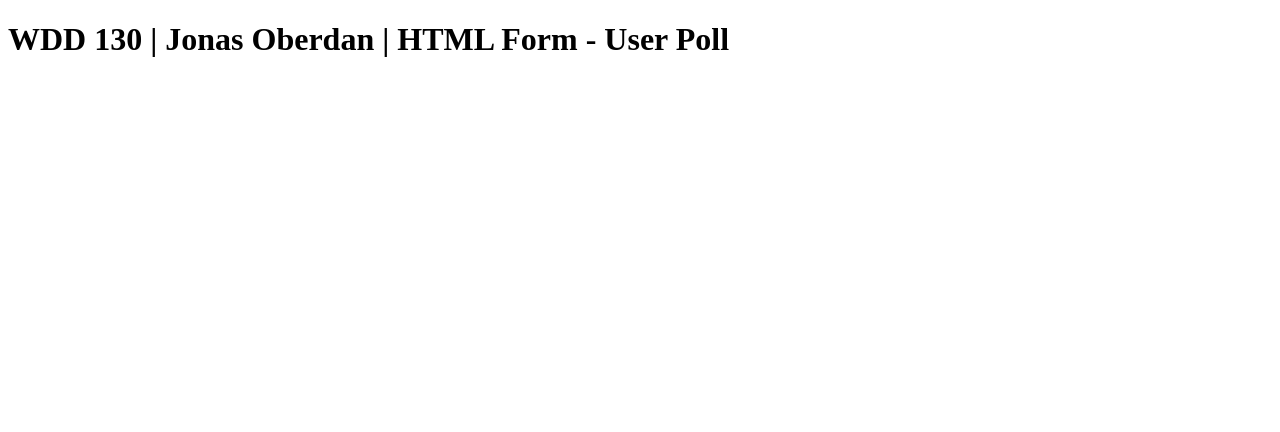
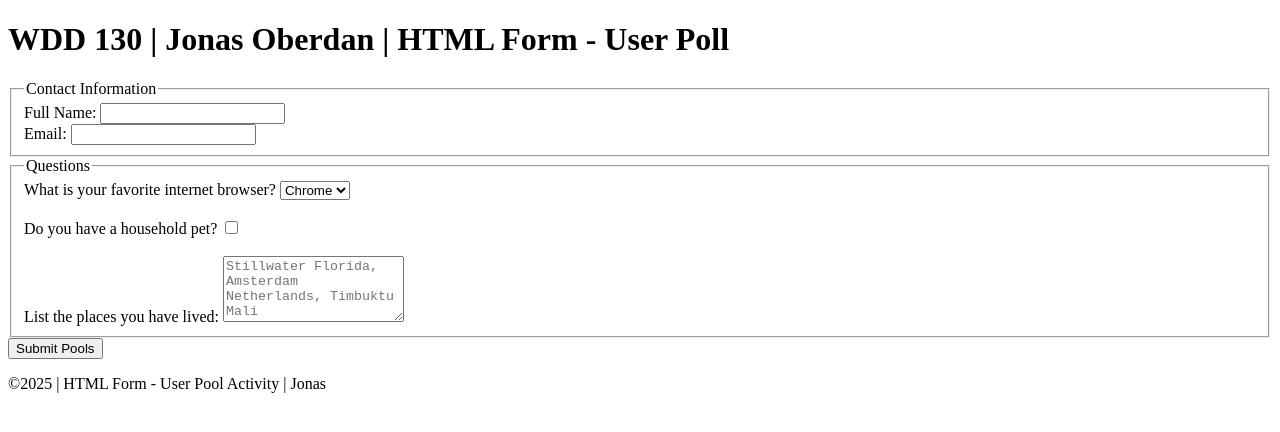
Before and after one commit to joberdan88/wdd130, a plain HTML site: page week05/poll-form.html in a window 1280 px wide. Drawn offline with Linux system fonts and the light colour scheme.

Commit message:
activit part1 poll form

```diff
--- a/week05/poll-form.html
+++ b/week05/poll-form.html
@@ -12,8 +12,44 @@
 
     <main>
         <form>
+            <!-- Contact Information -->
+             <fieldset>
+                <legend> Contact Information</legend>
+                <label for="fullname">Full Name:</label>
+                <input type="text" id="fullname" name="fullname"><br>
 
+                <label for="useremail">Email:</label>
+                <input type="email" id="useremail" name="useremail">
+            </fieldset>
+
+            <!-- Questions -->
+             <fieldset>
+                <legend>Questions</legend>
+
+                <label for="browser">What is your favorite internet browser?</label>
+                <select id="browser" name="browser">
+                    <option value="chrome">Chrome</option>
+                    <option value="firefox">Firefox</option>
+                    <option value="safari">Safari</option>
+                    <option value="edge">Edge</option>
+                    <option value="brave">Brave</option>
+                    <option value="other">Other</option>
+                </select><br><br>
+
+                <label for="pet">Do you have a household pet?</label>
+                <input type="checkbox" id="pet" name="pet"><br><br>
+
+                <label for="feedback">List the places you have lived:</label>
+                <textarea id="feedback" name="feedback" rows="4" placeholder="Stillwater Florida, Amsterdam Netherlands, Timbuktu Mali"></textarea><br>
+             </fieldset>
+
+            <!-- Submit Button -->
+            <button type="submit">Submit Pools</button>
         </form>
     </main>
+
+    <footer>
+        <p>©2025 | HTML Form - User Pool Activity | Jonas</p>
+    </footer>
 </body>
 </html>
```
